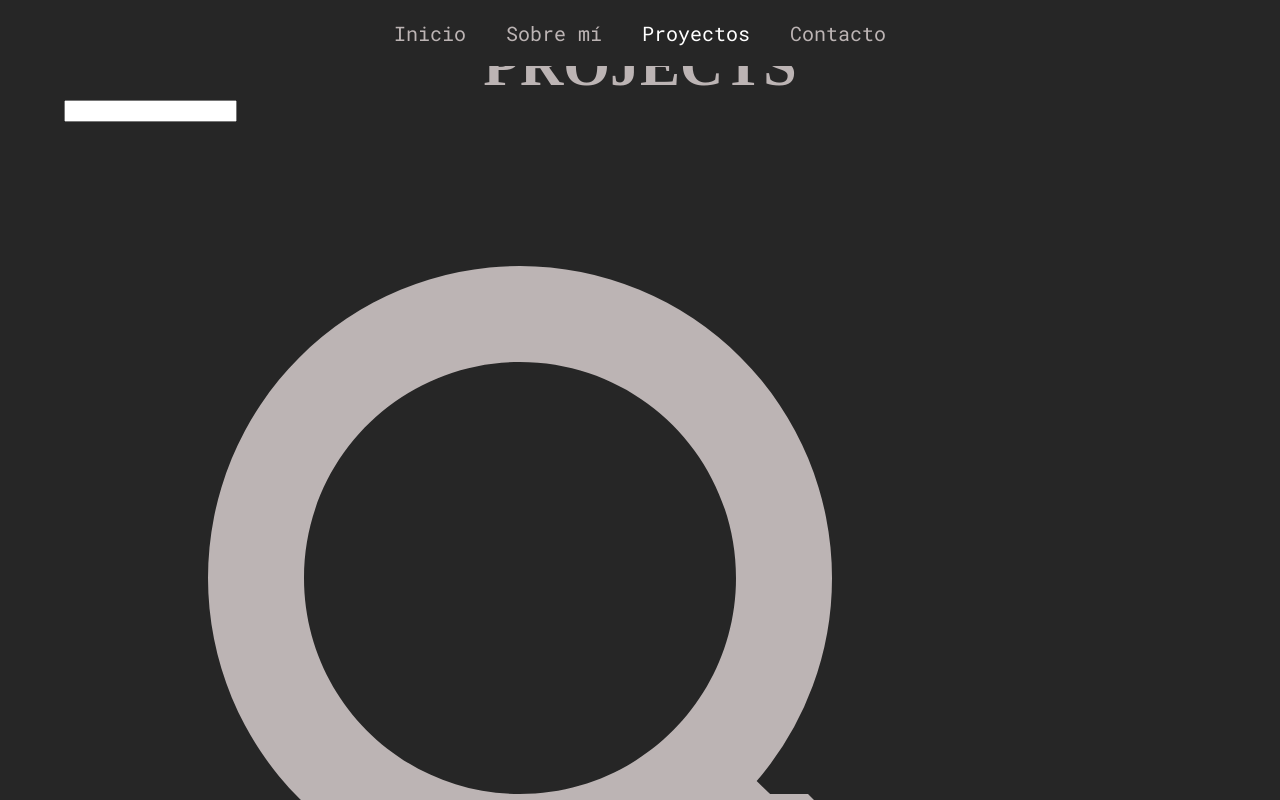
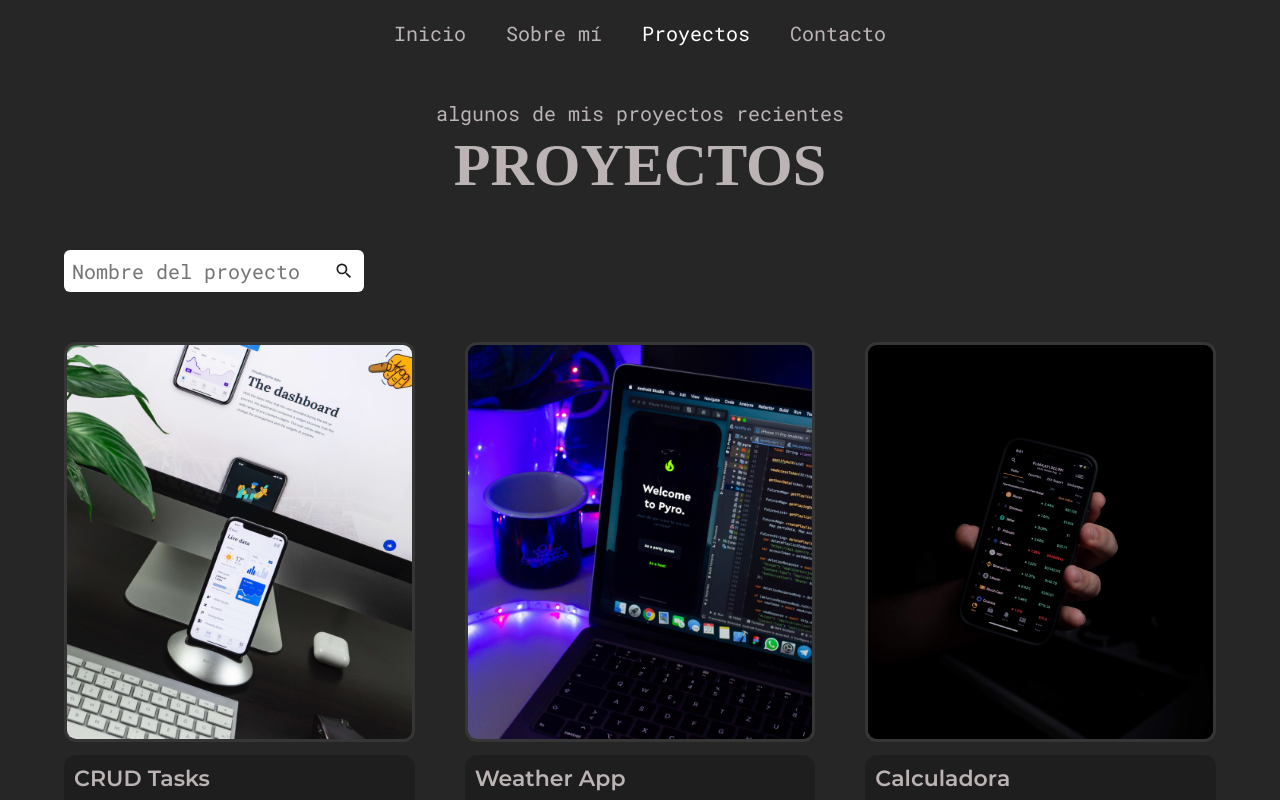
Before and after one commit to SantiagoLuesma/react-portfolio-santiago-luesma, a React (Create React App) app: page /projects in a window 1280 px wide. Shown: the top 800 px of the page. Built offline with nearby package versions, Linux system fonts and the light colour scheme; the HTML template or start-up script is replaced by a standard one; a web font is replaced by a local one.

Commit message:
style(frontend): Doy estilo a la página Proyectos

```diff
--- a/src/pages/Projects.js
+++ b/src/pages/Projects.js
@@ -1,20 +1,87 @@
-import React, { useState } from 'react';
+import React, { useState, useEffect } from 'react';
 import { MdSearch } from 'react-icons/md';
+import styled from 'styled-components';
 import SectionTitle from '../components/SectionTitle';
 import ProjectItem from '../components/ProjectItem';
 import ProjectInfo from '../assets/data/projects';
 
+const ProjectsStyles = styled.div`
+  padding: 10rem 0;
+  .projects__allItems {
+    display: grid;
+    grid-template-columns: repeat(auto-fill, minmax(300px, 1fr));
+    gap: 5rem;
+    margin-top: 5rem;
+  }
+  .projects__searchbar {
+    position: relative;
+    width: 300px;
+    margin-top: 5rem;
+  }
+  .projects__searchbar input {
+    width: 100%;
+    font-size: 2rem;
+    padding: 0.8rem;
+    color: var(--black);
+    border-radius: 6px;
+    outline: none;
+    border: none;
+  }
+  .projects__searchbar .searchIcon {
+    position: absolute;
+    width: 2rem;
+    right: 1rem;
+  }
+  .projects__searchbar .searchIcon path {
+    color: var(--deep-dark);
+  }
+  @media only screen and (max-width: 768px) {
+    .projects__searchbar,
+    .projects__searchbar form,
+    .projects__searchbar input {
+      width: 100%;
+    }
+  }
+`;
+
+
 export default function Projects() {
+  const [searchText, setSearchText] = useState('');
   const [projectData, setProjectData] = useState(ProjectInfo);
 
+  useEffect(() => {
+    if (searchText === '') return;
+    setProjectData(() =>
+      ProjectInfo.filter((item) =>
+        item.name.toLowerCase().match(searchText.toLowerCase())
+      )
+    );
+  }, [searchText]);
+
+  function handleChange(e) {
+    e.preventDefault();
+    setSearchText(e.target.value);
+    if (!e.target.value.length > 0) {
+      setProjectData(ProjectInfo);
+    }
+  }
+
   return (
-    <div>
+    <ProjectsStyles>
       <div className="container">
-        <SectionTitle heading="Projects" subheading="some of my recent works" />
+        <SectionTitle
+          heading="Proyectos"
+          subheading="algunos de mis proyectos recientes"
+        />
         <div className="projects__searchbar">
           <form>
-            <input type="text" />
-            <MdSearch />
+            <input
+              type="text"
+              value={searchText}
+              onChange={handleChange}
+              placeholder="Nombre del proyecto"
+            />
+            <MdSearch className="searchIcon" />
           </form>
         </div>
         <div className="projects__allItems">
@@ -28,6 +95,6 @@ export default function Projects() {
           ))}
         </div>
       </div>
-    </div>
+    </ProjectsStyles>
   );
 }
```
